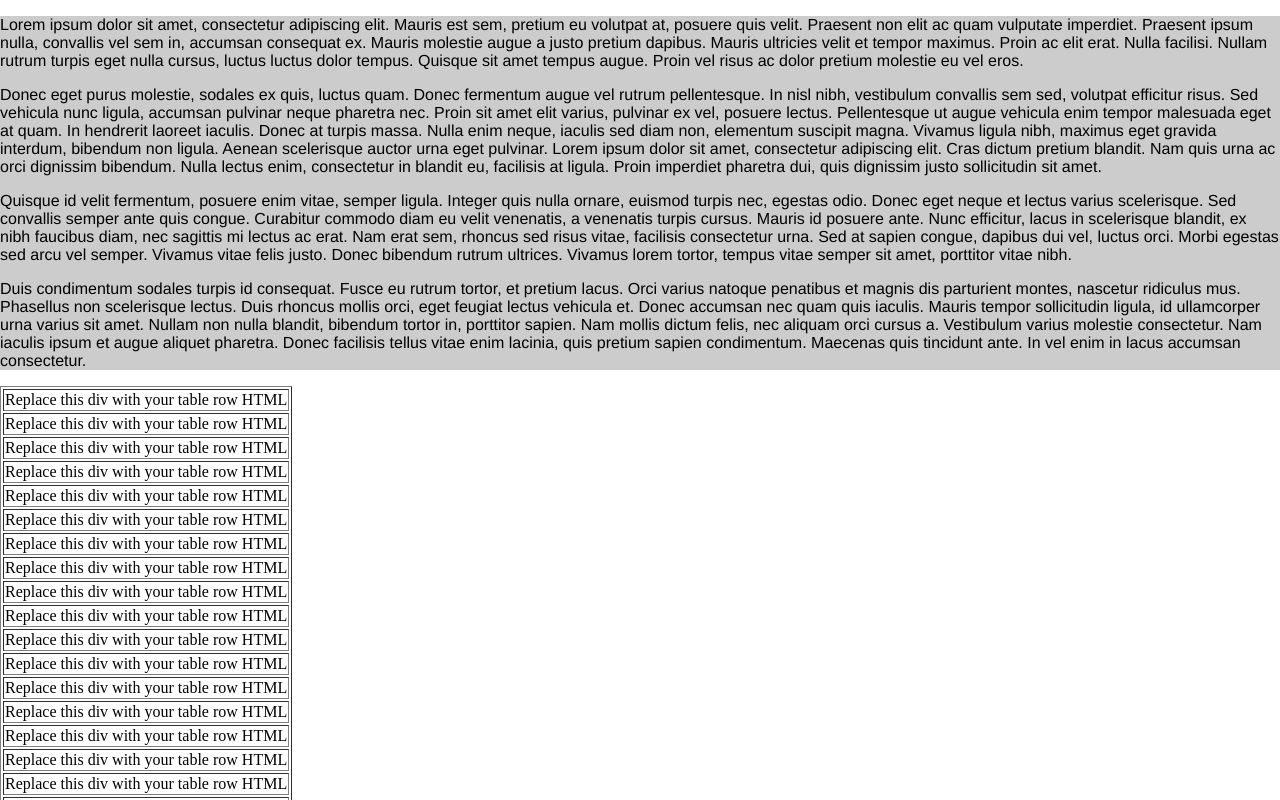
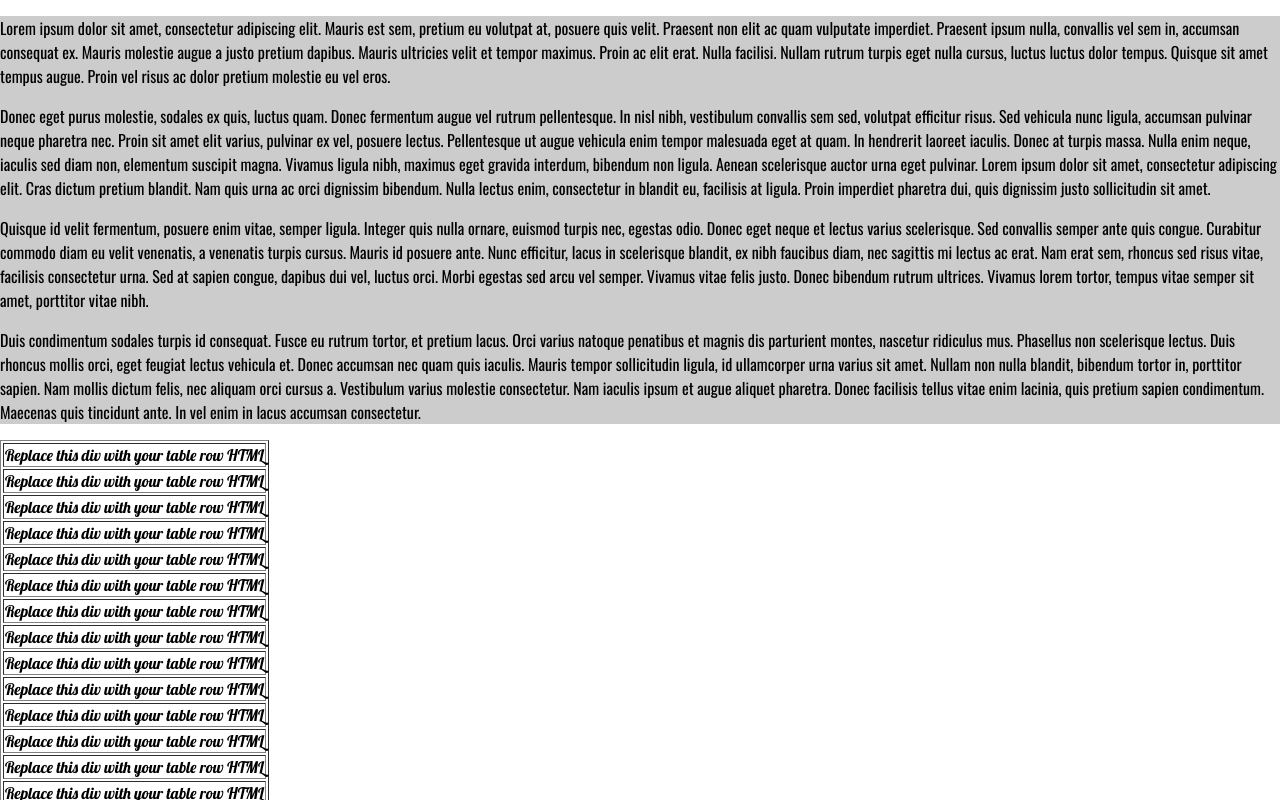
Before and after one commit to seainfo6150/seainfo6150-webapp, a React (Create React App) app: page / in a window 1280 px wide. Shown: the top 800 px of the page. Built offline with nearby package versions, Linux system fonts and the light colour scheme.

Commit message:
uncomment import

```diff
--- a/src/index.css
+++ b/src/index.css
@@ -6,7 +6,7 @@
        url('webfont.svg#svgFontName') format('svg');
 }
 */
-/* @import url('https://fonts.googleapis.com/css?family=Lobster|Oswald'); */
+@import url('https://fonts.googleapis.com/css?family=Lobster|Oswald');
 
 
 body {
```
